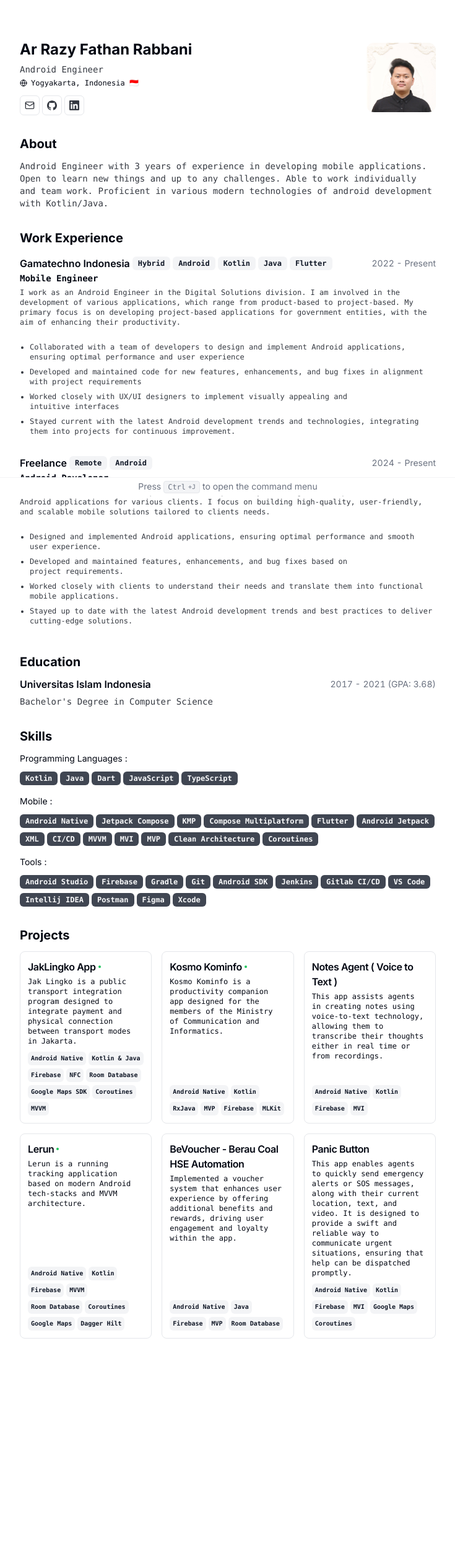
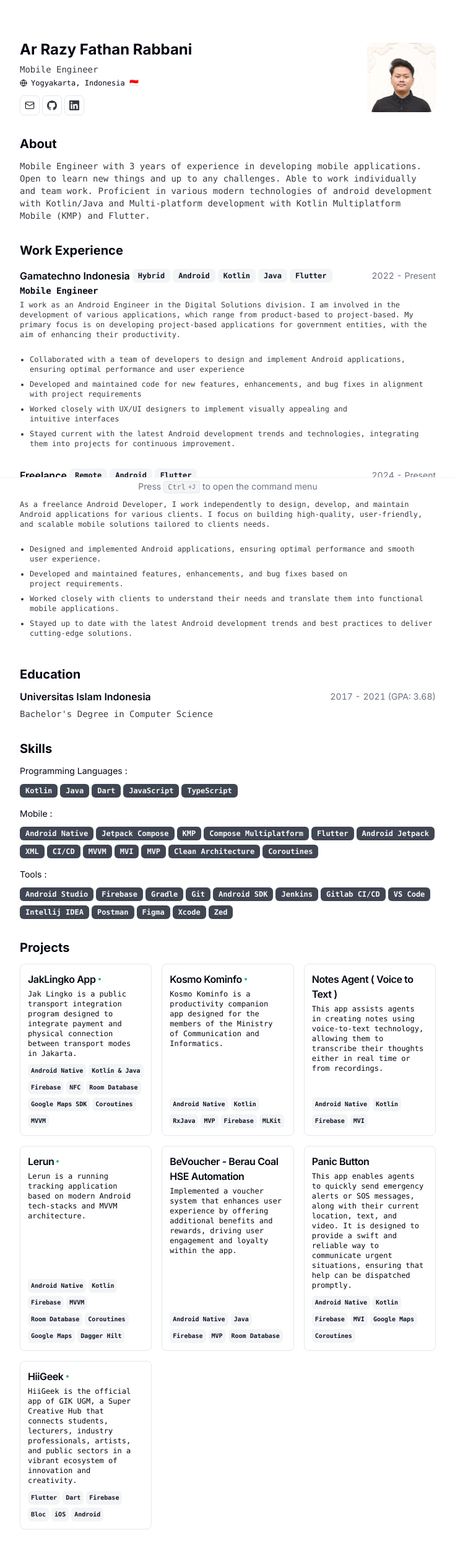
Before and after one commit to arrazyfathan/cv, a Next.js app: page / in a window 1280 px wide. Shown: the top 2506 px of the page at 62% size, without its empty margins (272-1007 px from the left). Before the commit the page ends 2224 px from the top, so only its background shows below. Built offline with nearby package versions, Linux system fonts and the light colour scheme.

Commit message:
chore: update data resume

```diff
--- a/src/data/resume-data.tsx
+++ b/src/data/resume-data.tsx
@@ -13,15 +13,16 @@
   initials: "AFR",
   location: "Yogyakarta, Indonesia 🇮🇩",
   locationLink: "https://www.google.com/maps/place/Yogyakarta",
-  about: "Android Engineer",
+  about: "Mobile Engineer",
   description:
-    "Ar Razy Fathan Rabbani – Android Engineer based in Yogyakarta, Indonesia 🇮🇩. With 3 years of experience in mobile app development, proficient in Kotlin/Java, and always open to learning new technologies. Skilled in both individual and team collaboration.",
+    "Ar Razy Fathan Rabbani – Mobile Engineer based in Yogyakarta, Indonesia 🇮🇩. With 3 years of experience in mobile app development, proficient in Kotlin/Java, and always open to learning new technologies. Skilled in both individual and team collaboration.",
   summary: (
     <>
-      Android Engineer with 3 years of experience in developing mobile
+      Mobile Engineer with 3 years of experience in developing mobile
       applications. Open to learn new things and up to any challenges. Able to
       work individually and team work. Proficient in various modern technologies
-      of android development with Kotlin/Java.
+      of android development with Kotlin/Java and Multi-platform development
+      with Kotlin Multiplatform Mobile (KMP) and Flutter.
     </>
   ),
   avatarUrl: "/profile-image.jpg",
@@ -92,8 +93,8 @@
     {
       company: "Freelance",
       link: "",
-      badges: ["Remote", "Android"],
-      title: "Android Developer",
+      badges: ["Remote", "Android", "Flutter"],
+      title: "Mobile Developer",
       logo: ConsultlyLogo,
       start: "2024",
       end: null,
@@ -161,6 +162,7 @@
       "Postman",
       "Figma",
       "Xcode",
+      "Zed",
     ],
   },
   projects: [
@@ -265,5 +267,16 @@
         href: "",
       },
     },
+    {
+      title: "HiiGeek",
+      techStack: ["Flutter", "Dart", "Firebase", "Bloc", "iOS", "Android"],
+      description:
+        "HiiGeek is the official app of GIK UGM, a Super Creative Hub that connects students, lecturers, industry professionals, artists, and public sectors in a vibrant ecosystem of innovation and creativity.",
+      logo: MonitoLogo,
+      link: {
+        label: "HiiGeek",
+        href: "https://play.google.com/store/apps/details?id=id.hiigeek&pcampaignid=web_share",
+      },
+    },
   ],
 } as const;
```
